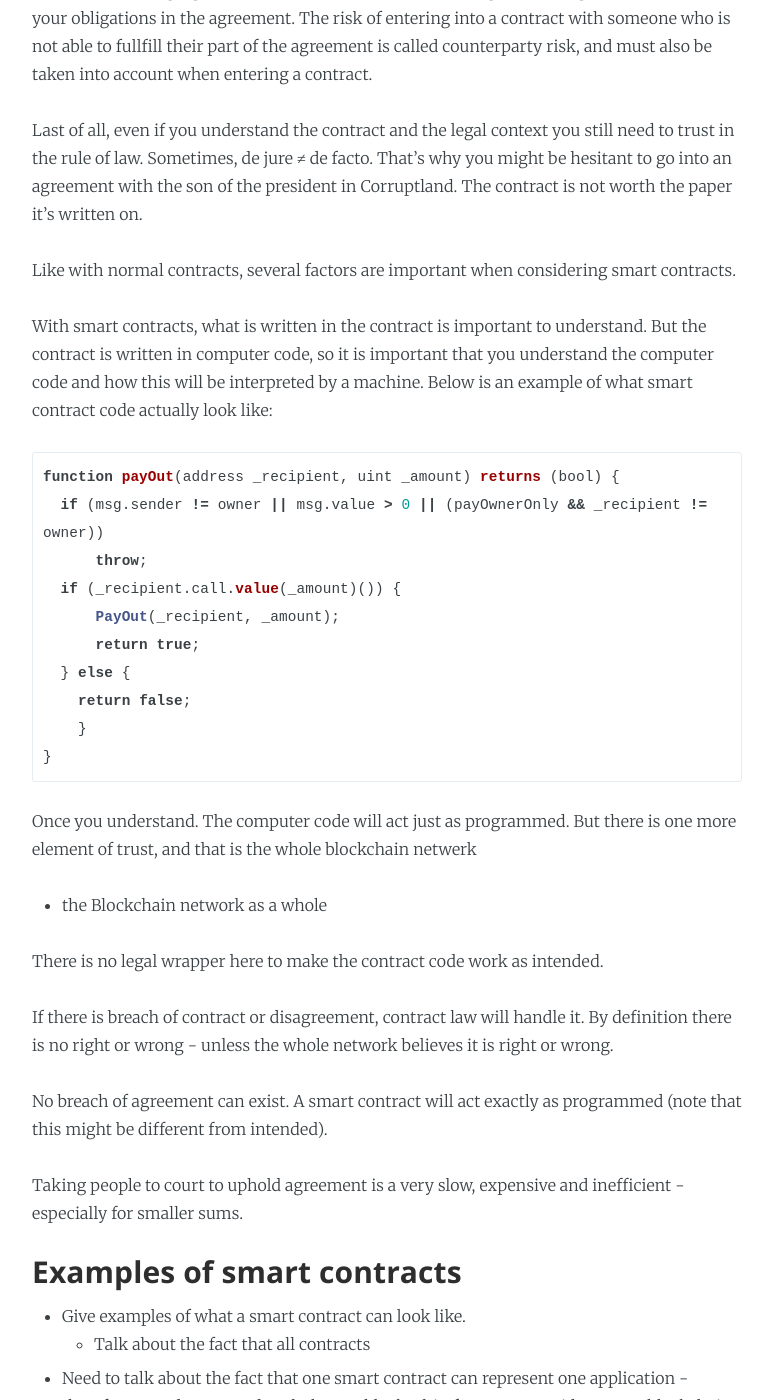
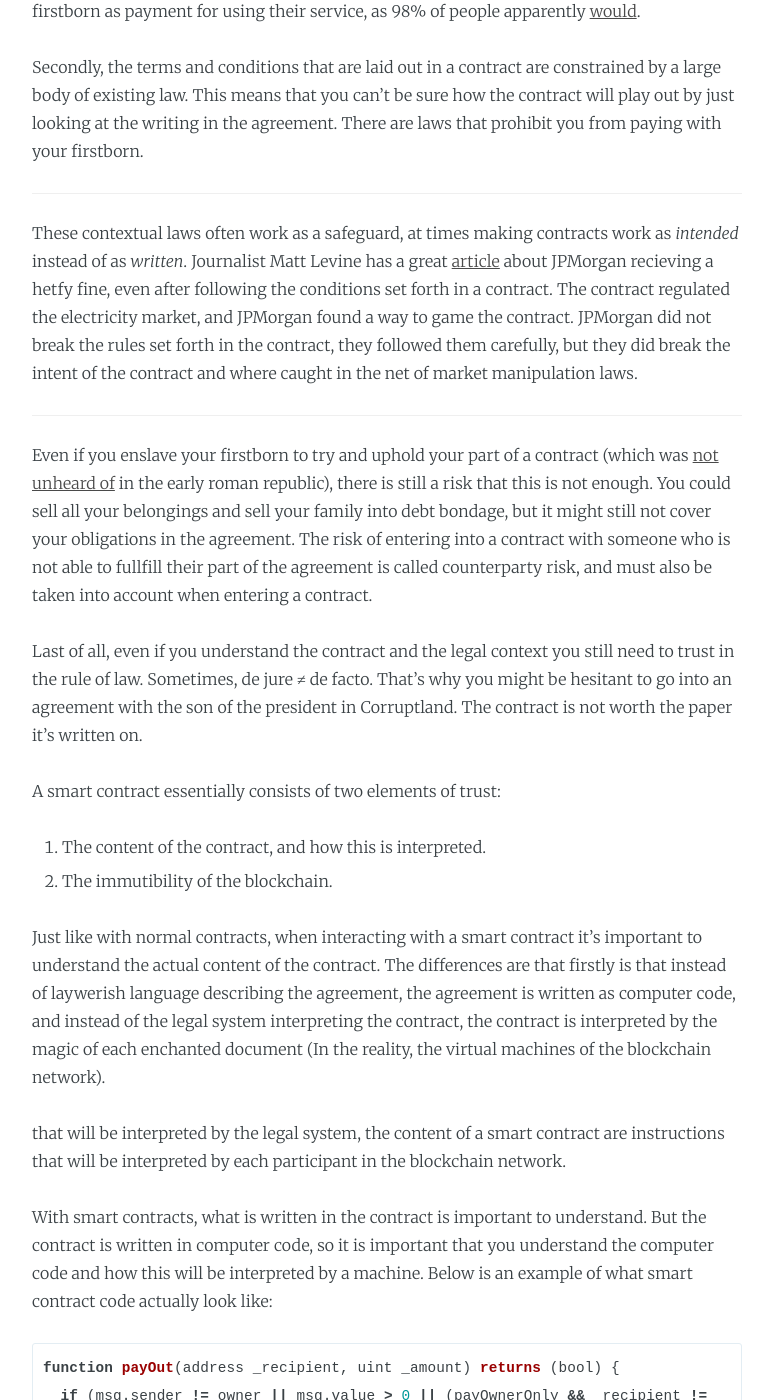
Before and after one commit to wrode/Blog, a Jekyll site: the page built from _posts/2016-08-19-Smart contracts.md, in a window 1280 px wide and 1400 px high, scrolled down 5190 px. Shown: the whole window, without its empty margins (253-1026 px from the left). Built offline with Jekyll 4.4.1, drawn with Linux system fonts in a browser that asks for light colours; comment, search, counter and statistics services are not loaded; some of the changed text lies outside the part shown.

```diff
--- a/_posts/2016-08-19-Smart contracts.md
+++ b/_posts/2016-08-19-Smart contracts.md
@@ -86,7 +87,14 @@ Even if you enslave your firstborn to try and uphold your part of a contract (wh
 Last of all, even if you understand the contract and the legal context you still need to trust in the rule of law. Sometimes, de jure ≠ de facto. That's why you might be hesitant to go into an agreement with the son of the president in Corruptland. The contract is not worth the paper it's written on.<!--That's also why investors do not want to invest in Corruptland. Rule of law ensures that the investors are treated fairly. if you invest and get screwed over by the son of the president. -->
 <!-- visual explanaition of the elements involved in trusting a normal contract-->
 
-Like with normal contracts, several factors are important when considering smart contracts.
+A smart contract essentially consists of two elements of trust:
+
+1. The content of the contract, and how this is interpreted.
+2. The immutibility of the blockchain.
+
+Just like with normal contracts, when interacting with a smart contract it's important to understand the actual content of the contract. The differences are that firstly is that instead of laywerish language describing the agreement, the agreement is written as computer code, and instead of the legal system interpreting the contract, the contract is interpreted by the magic of each enchanted document (In the reality, the virtual machines of the blockchain network).
+
+that will be interpreted by the legal system, the content of a smart contract are instructions that will be interpreted by each participant in the blockchain network.
 
 With smart contracts, what is written in the contract is important to understand. But the contract is written in computer code, so it is important that you understand the computer code and how this will be interpreted by a machine. Below is an example of what smart contract code actually look like:
 
@@ -105,6 +113,8 @@ function payOut(address _recipient, uint _amount) returns (bool) {
 
 Once you understand. The computer code will act just as programmed. But there is one more element of trust, and that is the whole blockchain netwerk
 - the Blockchain network as a whole
+
+All the change the magic rules at once. This is exceptionally difficult to manage.
 
 There is no legal wrapper here to make the contract code work as intended.
 
```
Also changed, not shown: other parts of _posts/2016-08-19-Smart contracts.md (+2 -1 lines), assets/images/RobotOverlords.png (added).
